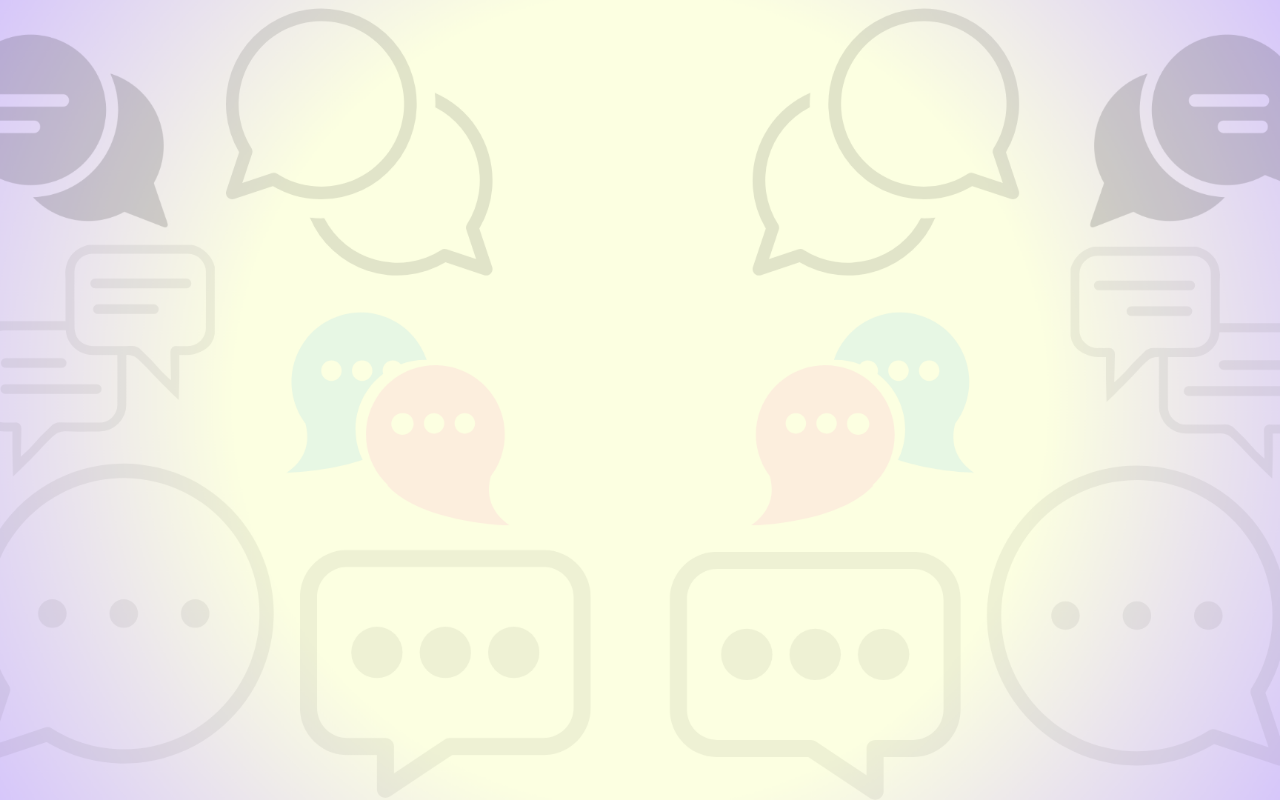
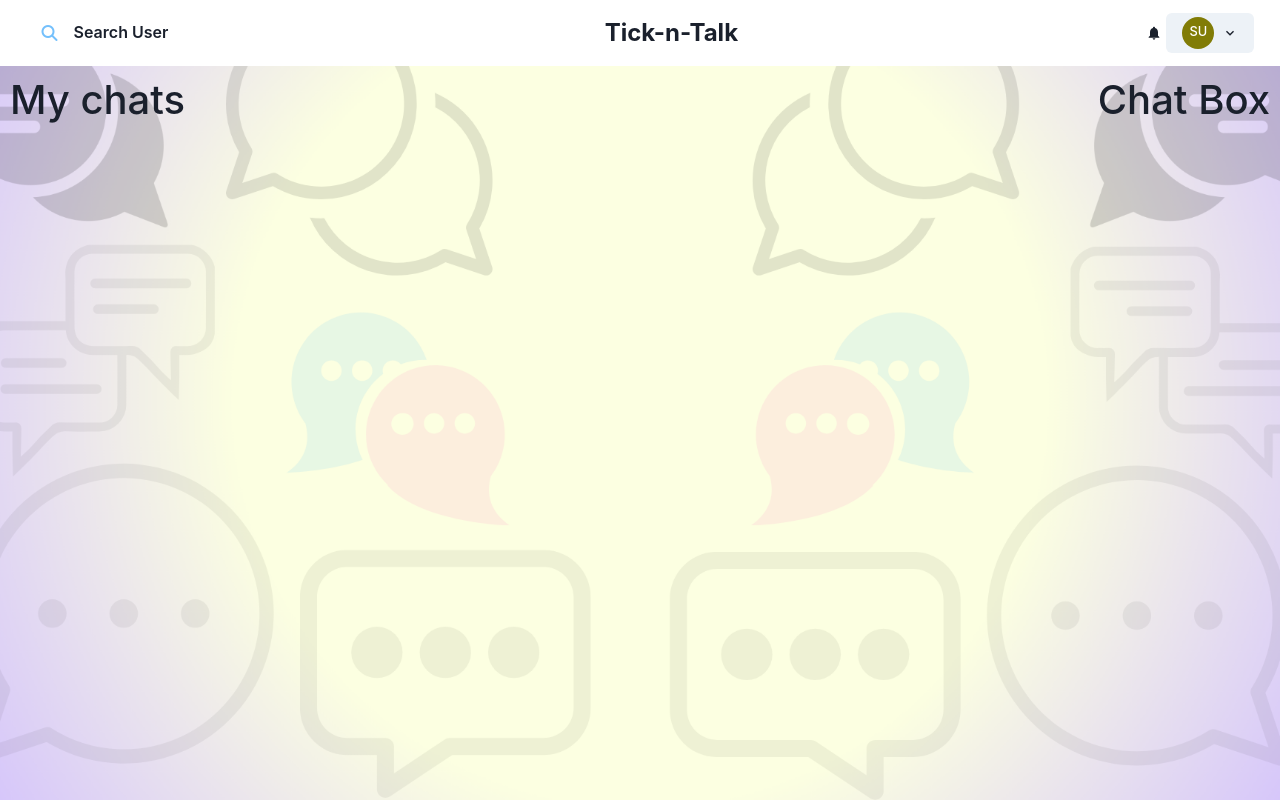
Before and after one commit to pritam19-d/TickTalk-Chat-Application, a React (Create React App) app in the folder frontend/: page /chats in a window 1280 px wide. Built offline with nearby package versions, Linux system fonts and the light colour scheme; no server answers; sample sign-in values are in the browser's storage.

Commit message:
Development: [Frontend]: Added Logout functionality, Cretaed and modified the header component initially.

```diff
--- a/frontend/package.json
+++ b/frontend/package.json
@@ -4,6 +4,7 @@
   "private": true,
   "proxy": "http://localhost:5000",
   "dependencies": {
+    "@chakra-ui/icons": "^2.2.4",
     "@chakra-ui/react": "^2.8.2",
     "@emotion/react": "^11.13.3",
     "@emotion/styled": "^11.13.0",
--- a/frontend/public/index.html
+++ b/frontend/public/index.html
@@ -10,7 +10,17 @@
 			content="Tick-n-Talk a real time chat application made by Pritam"
 		/>
 		<link rel="manifest" href="%PUBLIC_URL%/manifest.json" />
-    <link rel="stylesheet" href="https://cdn.jsdelivr.net/npm/bootstrap@5.3.2/dist/css/bootstrap.min.css">
+		<link
+			rel="stylesheet"
+			href="https://cdnjs.cloudflare.com/ajax/libs/font-awesome/6.6.0/css/all.min.css"
+			integrity="sha512-Kc323vGBEqzTmouAECnVceyQqyqdsSiqLQISBL29aUW4U/M7pSPA/gEUZQqv1cwx4OnYxTxve5UMg5GT6L4JJg=="
+			crossorigin="anonymous"
+			referrerpolicy="no-referrer"
+		/>
+		<link
+			rel="stylesheet"
+			href="https://cdn.jsdelivr.net/npm/bootstrap@5.3.2/dist/css/bootstrap.min.css"
+		/>
 		<title>Tick-n-Talk</title>
 	</head>
 	<body>
--- /dev/null
+++ b/frontend/src/Context/PrivateRoute.jsx
@@ -0,0 +1,10 @@
+import React from 'react'
+import { Outlet, Navigate } from "react-router-dom"
+import { useSelector } from "react-redux"
+
+const PrivateRoute = () => {
+  const { userInfo } = useSelector(state => state.auth)
+  return userInfo ? <Outlet /> : <Navigate to="/" replace />
+}
+
+export default PrivateRoute
--- a/frontend/src/Pages/Chatpage.jsx
+++ b/frontend/src/Pages/Chatpage.jsx
@@ -1,26 +1,29 @@
-import { React, useState, useEffect } from "react"
-import axios from "axios"
+import { React, useState, useEffect } from "react";
+import axios from "axios";
+import { useSelector } from "react-redux";
+import { Box } from "@chakra-ui/react";
+import Header from "../components/miscellaneous/Header";
+import MyChats from "../components/MyChats";
+import ChatBox from "../components/ChatBox";
 
 const Chatpage = () => {
+	const { userInfo } = useSelector((state) => state.auth);
 
-  const [chats, setChats] = useState([])
-  const fetchChats = async ()=>{
-    const { data } = await axios.get("/api/chats")
-    setChats(data)
-  }
+	return (
+		<div style={{ width: "100%" }}>
+			{userInfo && <Header />}
+			<Box
+        display="flex"
+        justifyContent="space-between"
+        w="100%"
+        h="90vh"
+        p="10px"
+      >
+				{userInfo && <MyChats />}
+				{userInfo && <ChatBox />}
+			</Box>
+		</div>
+	);
+};
 
-  useEffect(()=>{
-    fetchChats()
-  }, [])
-  return (
-    <>
-    {chats.map(chat=>(
-      <div key={chat._id}>
-        {chat.chatName}
-      </div>
-    ))}
-    </>
-  )
-}
-
-export default Chatpage
+export default Chatpage;
--- a/frontend/src/Pages/Homepage.jsx
+++ b/frontend/src/Pages/Homepage.jsx
@@ -8,11 +8,26 @@ import {
 	Tabs,
 	Text,
 } from "@chakra-ui/react";
-import React from "react";
+import React, { useEffect } from "react";
+import { useLocation, useNavigate } from "react-router-dom";
+import { useSelector } from "react-redux";
 import Login from "../components/authentication/Login";
 import SignUp from "../components/authentication/SignUp";
 
 const Homepage = () => {
+  const navigate = useNavigate();
+	const { userInfo } = useSelector((state) => state.auth)
+
+	const { search } = useLocation()
+  const sp = new URLSearchParams(search)
+  const redirect = sp.get("redirect") || "/chats"
+
+	useEffect(() => {
+    if (userInfo) {
+      navigate(redirect)
+    }
+  }, [userInfo, redirect, navigate])
+
 	return (
 		<Container maxW="xl" centerContent>
 			<Box
--- /dev/null
+++ b/frontend/src/components/ChatBox.jsx
@@ -0,0 +1,11 @@
+import React from 'react'
+
+const ChatBox = () => {
+  return (
+    <h1>
+      Chat Box
+    </h1>
+  )
+}
+
+export default ChatBox
--- /dev/null
+++ b/frontend/src/components/MyChats.jsx
@@ -0,0 +1,11 @@
+import React from 'react'
+
+const MyChats = () => {
+  return (
+    <h1>
+      My chats
+    </h1>
+  )
+}
+
+export default MyChats
--- a/frontend/src/components/authentication/Login.jsx
+++ b/frontend/src/components/authentication/Login.jsx
@@ -17,7 +17,6 @@ import { setCredentials } from "../../slicers/authSlice";
 
 const Login = () => {
 	const [show, setShow] = useState(true);
-
 	const [email, setEmail] = useState();
 	const [password, setPassword] = useState();
 
--- /dev/null
+++ b/frontend/src/components/miscellaneous/Header.jsx
@@ -0,0 +1,89 @@
+import { Box, Button, Menu, MenuButton, MenuItem, MenuList, Text, Tooltip, useToast } from "@chakra-ui/react";
+import { BellIcon, ChevronDownIcon } from "@chakra-ui/icons"
+import { Avatar } from "@chakra-ui/avatar"
+import React from "react";
+import { useDispatch, useSelector } from "react-redux";
+import { useLogoutMutation } from "../../slicers/usersApiSlice";
+import { useNavigate } from "react-router-dom";
+import { logout } from "../../slicers/authSlice";
+import ProfileModel from "./ProfileModel";
+
+const Navbar = () => {
+
+  const { userInfo } = useSelector((state) => state.auth)
+
+  const dispatch = useDispatch()
+  const navigate = useNavigate()
+  const toast = useToast()
+
+  const [logoutApiCall] = useLogoutMutation()
+
+  const logoutHandler = async()=>{
+    try {
+      await logoutApiCall().unwrap()
+      dispatch(logout())
+      navigate("/")
+      toast({
+        title: "Logout Successful",
+        description: "You have been logged out successfully!",
+        status: "success",
+        // duration: 9000,
+        // isClosable: true,
+      })
+    } catch (err) {
+      toast({
+        title: "Error Occoured",
+        description: `Unable to complete the log out due to the error below-\n${err}`,
+        status: "error",
+        // duration: 9000,
+        // isClosable: true,
+      })
+    }
+  }
+
+	return (
+		<Box
+			display="flex"
+			justifyContent="space-between"
+			alignItems="center"
+			background="white"
+			padding="1% 2%"
+			borderWidth="2%"
+		>
+			<Tooltip label="Search for an user" hasArrow placement="bottom-end">
+				<Button variant="ghost">
+					<i
+						className="fa-solid fa-magnifying-glass"
+						style={{ color: "#74C0FC" }}
+					/>
+					<Text display={{ base: "none", md: "flex" }} my="auto" px={4}>
+						Search User
+					</Text>
+				</Button>
+			</Tooltip>
+			<Text fontSize="2xl" my="auto" px={4}>
+				<b>Tick-n-Talk</b>
+			</Text>
+			<div>
+				<Menu>
+					<MenuButton padding={1}>
+            <BellIcon />
+          </MenuButton>
+				</Menu>
+        <Menu>
+					<MenuButton as={Button} rightIcon={<ChevronDownIcon />}>
+            <Avatar size="sm" cursor="pointer" name={userInfo.name} src={userInfo.pic} />
+          </MenuButton>
+          <MenuList>
+            <ProfileModel userInfo={userInfo}>
+              <MenuItem>My Profile</MenuItem>
+            </ProfileModel>
+            <MenuItem onClick={logoutHandler}>Logout</MenuItem>
+          </MenuList>
+				</Menu>
+			</div>
+		</Box>
+	);
+};
+
+export default Navbar;
--- /dev/null
+++ b/frontend/src/components/miscellaneous/ProfileModel.jsx
@@ -0,0 +1,42 @@
+import { ViewIcon } from "@chakra-ui/icons"
+import { Avatar, Button, IconButton, Modal, ModalBody, ModalCloseButton, ModalContent, ModalFooter, ModalHeader, ModalOverlay, Text, useDisclosure } from "@chakra-ui/react"
+import React from 'react'
+
+const ProfileModel = ({userInfo, children}) => {
+  const overlay = () => (
+    <ModalOverlay
+      bg="none"
+      backdropFilter="blur(10px)"
+    />
+  )
+
+  const { isOpen, onOpen, onClose } = useDisclosure()
+
+  return (
+    <>
+    {children ? (<span onClick={onOpen}>{children}</span>)
+      : <IconButton display={{base:"flex"}} icon={<ViewIcon />} onClick={onOpen} />
+    }
+      <Modal isCentered isOpen={isOpen} onClose={onClose} size="lg">
+        {overlay}
+        <ModalContent>
+          <ModalHeader display="flex" justifyContent="center"><b>{userInfo.name}</b></ModalHeader>
+          <ModalCloseButton />
+          <ModalBody display="flex" flexDir="column" alignItems="center" justifyContent="space-between">
+            <Avatar
+              boxSize="35%"
+              src={userInfo.pic}
+              alt={userInfo.name}
+            />
+            <Text fontSize={{base: "28px", md: "30px"}}>Email: {userInfo.email}</Text>
+          </ModalBody>
+          <ModalFooter>
+            <Button onClick={onClose}>Close</Button>
+          </ModalFooter>
+        </ModalContent>
+      </Modal>
+    </>
+  )
+}
+
+export default ProfileModel
--- a/frontend/src/index.js
+++ b/frontend/src/index.js
@@ -13,12 +13,15 @@ import "./index.css";
 import App from "./App";
 import Homepage from "./Pages/Homepage";
 import Chatpage from "./Pages/Chatpage";
+import PrivateRoute from "./Context/PrivateRoute";
 
 const router = createBrowserRouter(
 	createRoutesFromElements(
 		<Route path="/" element={<App />}>
 			<Route index={true} path="/" element={<Homepage />} />
-			<Route index={true} path="/chats" element={<Chatpage />} />
+			<Route path="" element={<PrivateRoute />}>
+				<Route index={true} path="/chats" element={<Chatpage />} />
+			</Route>
 		</Route>
 	)
 );
```
Also changed, not shown: 1 other file (tests, documents, lock files or other folders). Lines whose indentation alone changed are shown as unchanged.
